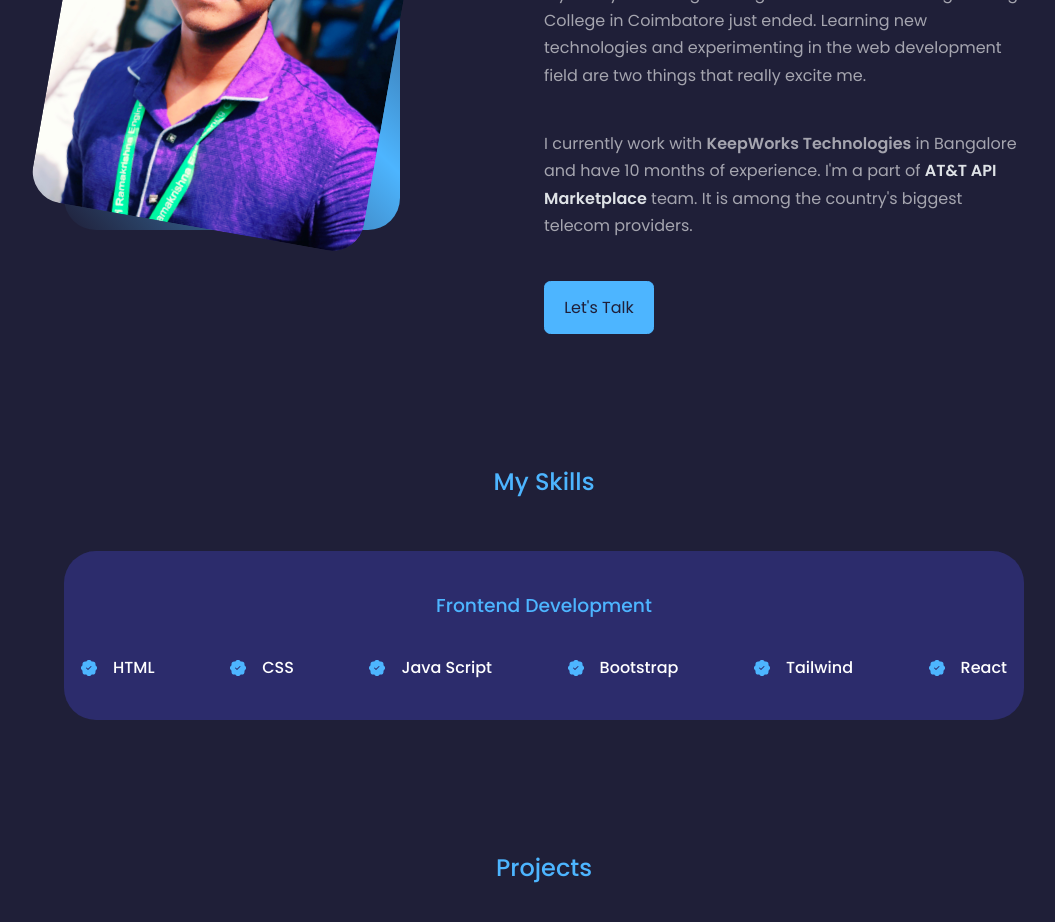
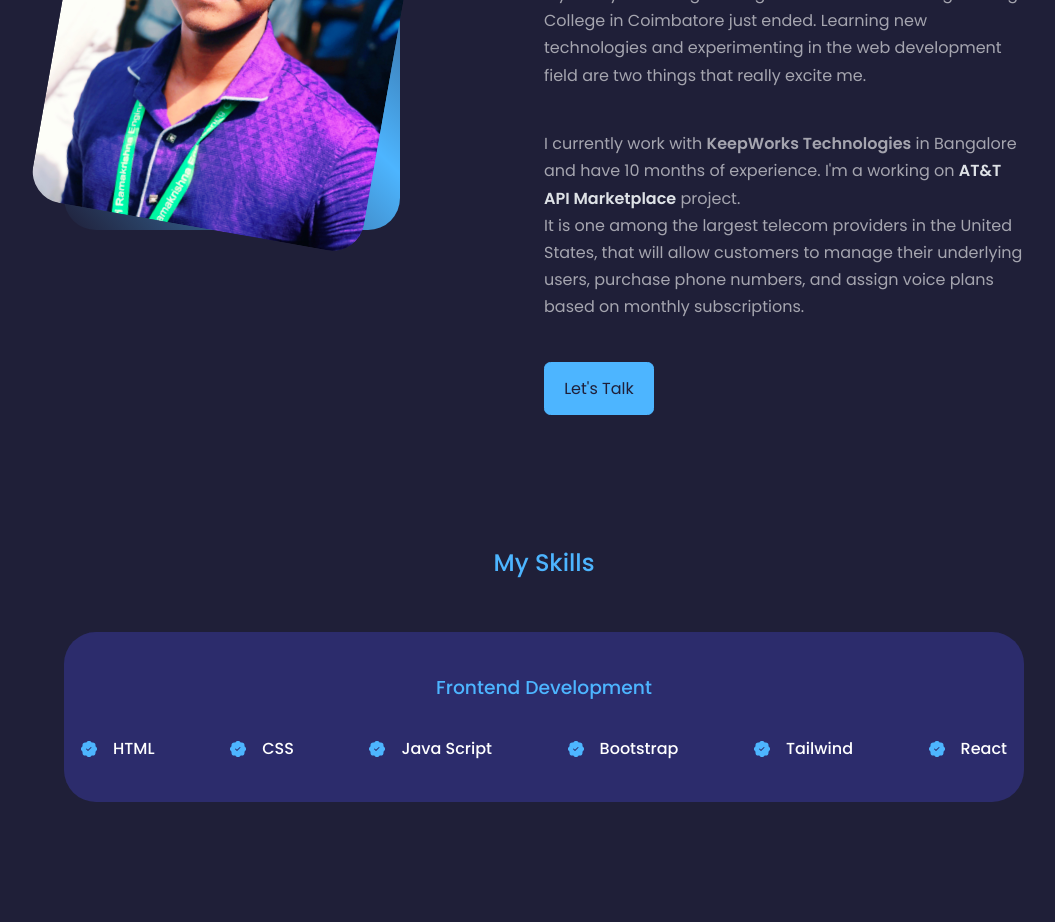
Before and after one commit to Mukesh-Sonu/portfolio, a React (Create React App) app: page / in a window 1280 px wide. Shown: the part 780-1702 px from the top of the page, without its empty margins (96-1151 px from the left). Built offline with nearby package versions, Linux system fonts and the light colour scheme.

Commit message:
minor content fix

```diff
--- a/src/components/about/About.jsx
+++ b/src/components/about/About.jsx
@@ -28,15 +28,19 @@ function About() {
             experimenting in the web development field are two things that
             really excite me.
           </p>
-
           <p>
             I currently work with{" "}
             <strong className="company">KeepWorks Technologies</strong> in
-            Bangalore and have 10 months of experience. I'm a part of {""}
+            Bangalore and have 10 months of experience. I'm a working on {""}
             <strong style={{ color: "#dee2e6" }}>
               AT&T API Marketplace
             </strong>{" "}
-            team. It is among the country's biggest telecom providers.
+            project.
+            <br />
+            It is one among the largest telecom providers in the United States,
+            that will allow customers to manage their underlying users, purchase
+            phone numbers, and assign voice plans based on monthly
+            subscriptions.
           </p>
 
           <a href="#contact" className="btn btn-primary">
```
